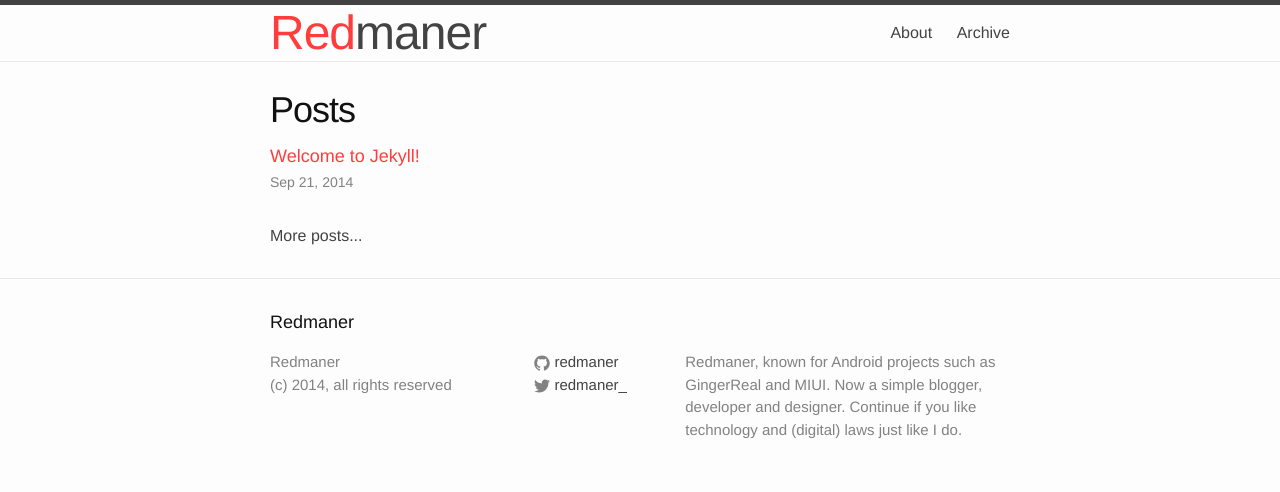
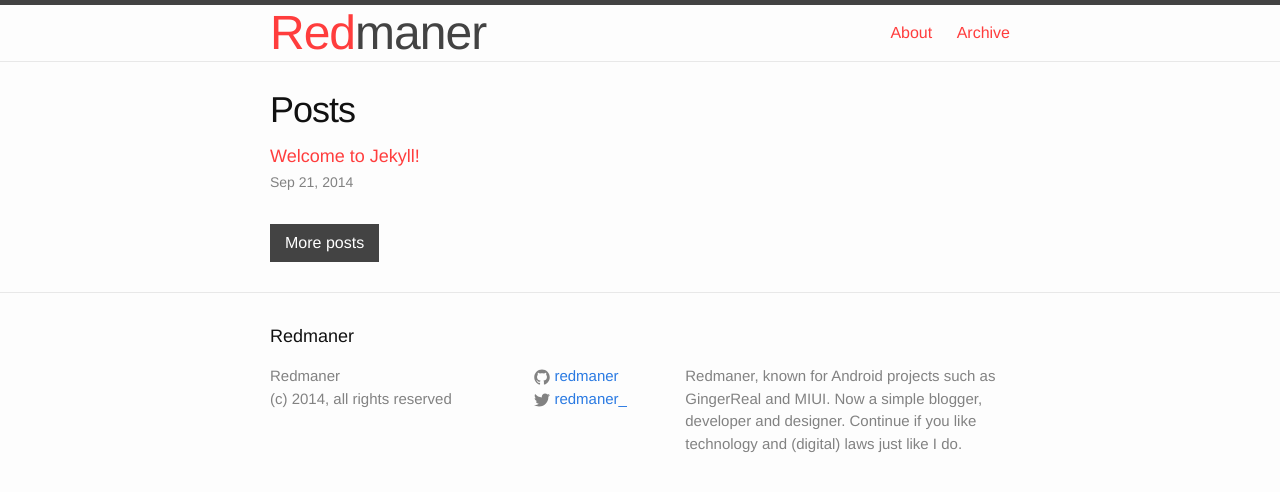
Before and after one commit to FKapadia/redmaner.github.io, a Jekyll site: the page built from index.html, in a window 1280 px wide. Shown: the top 492 px of the page. Built offline with Jekyll 4.4.1, drawn with Linux system fonts in a browser that asks for light colours.

Commit message:
Some final styling changes

```diff
--- a/_sass/_base.scss
+++ b/_sass/_base.scss
@@ -89,11 +89,11 @@ h1, h2, h3, h4, h5, h6 {
  * Links
  */
 a {
-    color: $flat-black;
+    color: $brand-color;
     text-decoration: none;
 
     &:visited {
-        color: $flat-black;
+        color: $brand-color;
     }
 
     &:hover {
--- a/_sass/_layout.scss
+++ b/_sass/_layout.scss
@@ -21,6 +21,10 @@
     &:visited {
         color: $grey-color-dark;
     }
+
+    &:hover {
+	text-decoration: none;
+    }
 }
 
 .site-nav {
@@ -32,12 +36,17 @@
     }
 
     .page-link {
-        color: $flat-black;
+        color: $flat-red;
         line-height: $base-line-height;
 
         // Gaps between nav items, but not on the first one
         &:not(:first-child) {
             margin-left: 20px;
+        }
+
+    	&:hover {
+            color: $flat-black;
+            text-decoration: underline;
         }
     }
 
@@ -199,6 +208,21 @@
     }
 }
 
+.post-discription {
+    display: block;
+}
+
+a.post-end {
+    display: inline-block;
+    text-decoration: none;
+    background-color: $flat-black;
+    color: $text-color-light;
+    padding: 7px 15px 7px 15px;
+
+    &:hover {
+        background-color: $flat-red;
+    }
+}
 
 
 /**
--- a/css/main.scss
+++ b/css/main.scss
@@ -13,7 +13,8 @@ $base-line-height: 1.5;
 
 $spacing-unit:     30px;
 
-$text-color:       #111;
+$text-color:       #111111;
+$text-color-light: #ffffff;
 $background-color: #fdfdfd;
 $brand-color:      #2a7ae2;
 
--- a/index.html
+++ b/index.html
@@ -11,15 +11,11 @@ layout: default
       <li>
         <a class="post-link" href="{{ post.url | prepend: site.baseurl }}">{{ post.title }}</a>
         <span class="post-meta">{{ post.date | date: "%b %-d, %Y" }}</span>
+	<span class="post-discription">{{ post.discription }}</span>
       </li>
-      <div class="discription">
-	 {{ post.discription }}
-      </div>
     {% endfor %}
   </ul>
 
-  <div class="end">
-     <a href="/archive/">More posts...</a>
-  </div>
+  <a class="post-end" href="/archive/">More posts</a>
 
 </div>
```
